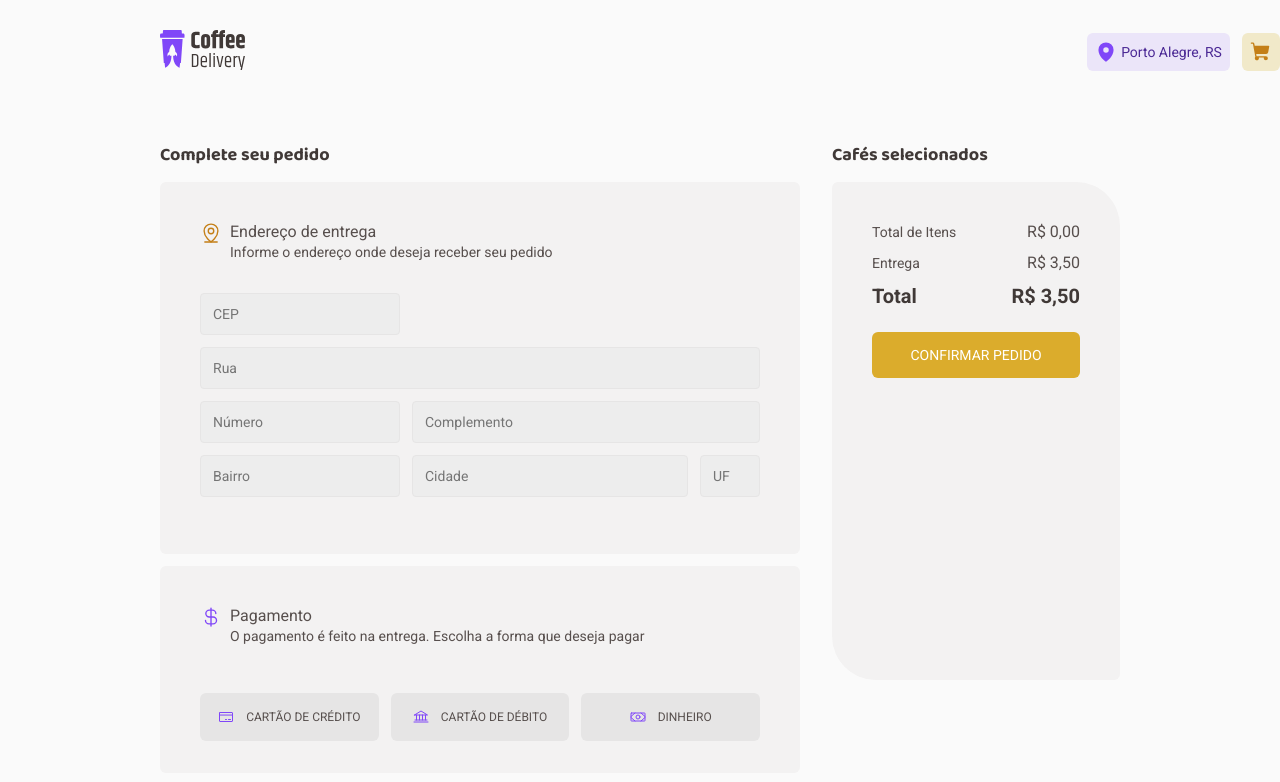
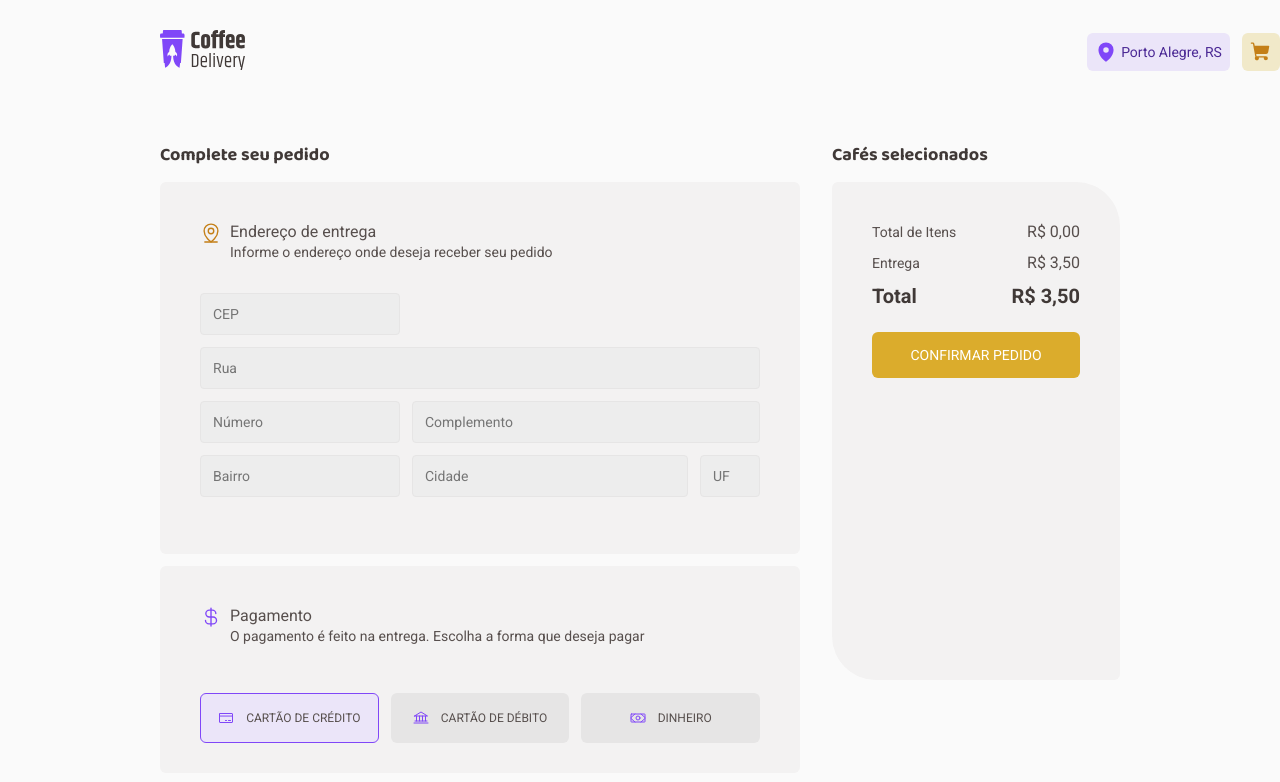
Before and after one commit to williane/02-ignite-desafio-coffeDelivery, a React (Vite) app: page /checkout in a window 1280 px wide. Shown: the top 782 px of the page. Built offline with nearby package versions, Linux system fonts and the light colour scheme.

Commit message:
Payment type

```diff
--- a/src/pages/checkout/index.tsx
+++ b/src/pages/checkout/index.tsx
@@ -1,4 +1,4 @@
-import { useContext, useRef } from 'react'
+import { useContext, useRef, useState } from 'react'
 
 import { Bank, CreditCard, CurrencyDollar, Money } from 'phosphor-react'
 import { CoffeCard } from './CoffeCard'
@@ -12,6 +12,7 @@ import {
   Container,
   LeftWrapper,
   PayCard,
+  PayTypeButton,
   RightWrapper,
   Title,
   Totals,
@@ -26,6 +27,7 @@ export function Checkout() {
   const { cart } = useContext(CartContext)
   const { getPaymentMethod } = useContext(CheckoutContext)
   const navigate = useNavigate()
+  const [paymentType, setPaymentType] = useState('credit')
 
   const formRef = useRef<HTMLFormElement | null>(null)
 
@@ -44,6 +46,17 @@ export function Checkout() {
   const deliveryCost = 3.5
   const totalCost = totalItemsCost + deliveryCost
 
+  const paymentTypes = {
+    credit: 'Cartão de Crédito',
+    debit: 'Cartão de Débito',
+    money: 'Dinheiro',
+  }
+
+  function handlePaymentType(payType: keyof typeof paymentTypes) {
+    getPaymentMethod(paymentTypes[payType])
+    setPaymentType(payType)
+  }
+
   return (
     <Container>
       <LeftWrapper>
@@ -60,18 +73,30 @@ export function Checkout() {
             </div>
           </CardTitle>
           <ButtonWrapper>
-            <button onClick={() => getPaymentMethod('Cartão de Crédito')}>
+            <PayTypeButton
+              onClick={() => handlePaymentType('credit')}
+              option="credit"
+              payType={paymentType}
+            >
               <CreditCard size={16} color="#8047F8" />
               cartão de crédito
-            </button>
-            <button onClick={() => getPaymentMethod('Cartão de Débito')}>
+            </PayTypeButton>
+            <PayTypeButton
+              onClick={() => handlePaymentType('debit')}
+              option="debit"
+              payType={paymentType}
+            >
               <Bank size={16} color="#8047F8" />
               cartão de débito
-            </button>
-            <button onClick={() => getPaymentMethod('Dinheiro')}>
+            </PayTypeButton>
+            <PayTypeButton
+              onClick={() => handlePaymentType('money')}
+              option="money"
+              payType={paymentType}
+            >
               <Money size={16} color="#8047F8" />
               dinheiro
-            </button>
+            </PayTypeButton>
           </ButtonWrapper>
         </PayCard>
       </LeftWrapper>
--- a/src/pages/checkout/styles.ts
+++ b/src/pages/checkout/styles.ts
@@ -1,4 +1,4 @@
-import styled from 'styled-components'
+import styled, { css } from 'styled-components'
 
 export const Container = styled.main`
   display: flex;
@@ -73,15 +73,23 @@ export const ButtonWrapper = styled.div`
 
   width: 100%;
   height: 3.1875rem;
+`
+interface PayTypeButtonProps {
+  option: string
+  payType: string
+}
 
-  & > button {
+export const PayTypeButton = styled.button<PayTypeButtonProps>`
   display: flex;
   align-items: center;
   justify-content: center;
 
   gap: 0.75rem;
 
-    background: ${(props) => props.theme['base-button']};
+  background: ${(props) =>
+    props.option === props.payType
+      ? props.theme['purple-light']
+      : props.theme['base-button']};
   border: none;
   border-radius: 6px;
   padding: 1rem;
@@ -92,7 +100,12 @@ export const ButtonWrapper = styled.div`
   font-size: 0.75rem;
   text-transform: uppercase;
   color: ${(props) => props.theme['base-text']};
-  }
+
+  ${(props) =>
+    props.option === props.payType &&
+    css`
+      border: 1px solid ${(props) => props.theme.purple};
+    `}
 `
 
 export const RightWrapper = styled(BaseWrapper)``
```
Lines whose indentation alone changed are shown as unchanged.
